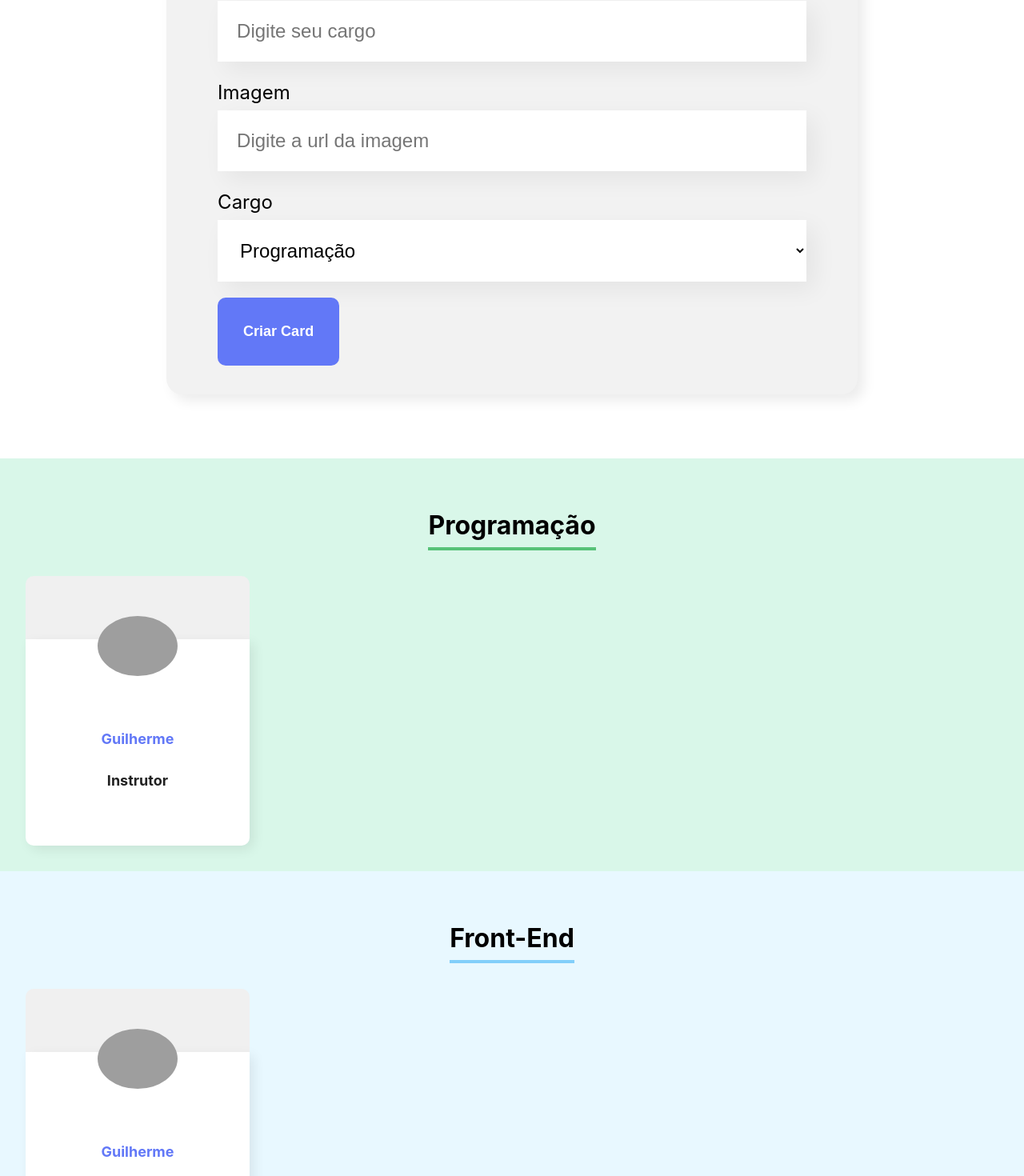
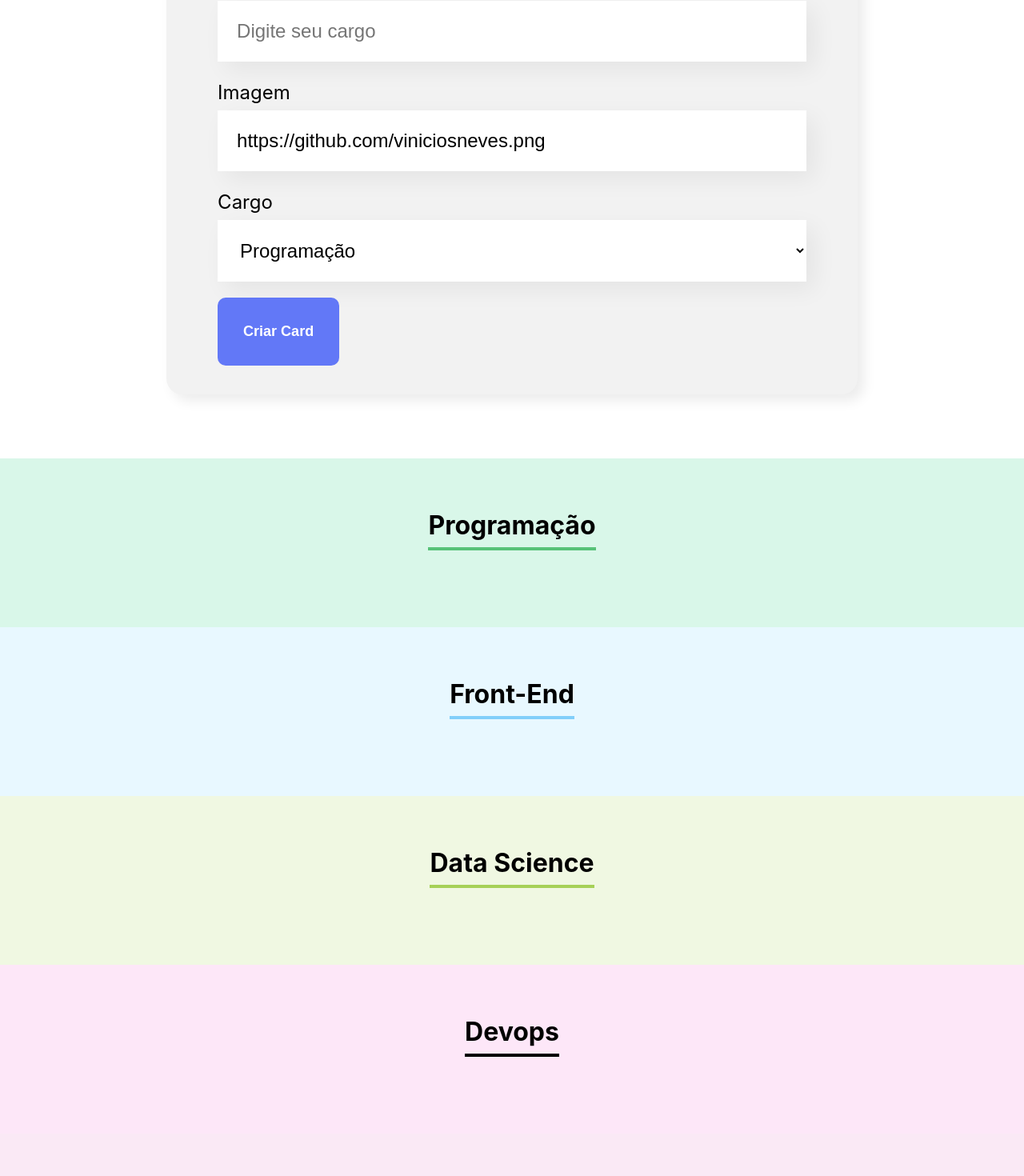
Before and after one commit to guilhermealarcao/organo, a React (Create React App) app: page / in a window 1280 px wide. Shown: the part 860-2330 px from the top of the page at 80% size. Built offline with nearby package versions, Linux system fonts and the light colour scheme; grey boxes are pictures that could not be loaded.

Commit message:
aula 4.6

```diff
--- a/src/App.js
+++ b/src/App.js
@@ -46,6 +46,7 @@ function App() {
   const [colaboradores, setColaboradores] = useState([]);
 
   const aoNovoColaboradorAdicionado = (colaborador) => {
+    console.log(colaborador)
     setColaboradores([...colaboradores, colaborador])
   }
 
@@ -53,9 +54,14 @@ function App() {
     <div className="App">
       <Banner />
       <Formulario  times={times.map(item=>item.nome)} aoSubmit={colaborador => aoNovoColaboradorAdicionado(colaborador)} />
-      {times.map((item) => <Time key={item.nome} nome={item.nome} corPrimeira={item.corPrimeira} corSecundaria={item.corSecundaria} />)}
+      {times.map((time) => <Time
+      key={time.nome}
+      nome={time.nome}
+      corPrimeira={time.corPrimeira}
+      corSecundaria={time.corSecundaria}
+      colaboradores={colaboradores.filter(colaborador => colaborador.time === time.nome)}
+      />)}
     </div>
   );
 }
-
 export default App;
--- a/src/componentes/Card/index.js
+++ b/src/componentes/Card/index.js
@@ -1,14 +1,15 @@
 import './Card.css'
 
-const Card =(props)=>{
-    return(
+const Card = ({ imagem, nome, cargo }) => {
+    console.log(imagem)
+    return (
         <div className='card'>
             <div className='cabecalho'>
-                <img src="https://github.com/viniciosneves.png"/>
+                <img src={imagem} />
             </div>
             <div className='rodape'>
-                <h4>Guilherme</h4>
-                <h5>Instrutor</h5>
+                <h4>{nome}</h4>
+                <h5>{cargo}</h5>
             </div>
         </div>
     )
--- a/src/componentes/Formulario/index.js
+++ b/src/componentes/Formulario/index.js
@@ -9,7 +9,7 @@ const Formulario = (props) => {
 
     const [nome, setNome] = useState('');
     const [cargo, setCargo] = useState('');
-    const [imagem, setImagem] = useState('');
+    const [imagem, setImagem] = useState('https://github.com/viniciosneves.png');
     const [time, setTime] = useState('');
 
     const aoSalvar = (event) => {
--- a/src/componentes/Time/Time.css
+++ b/src/componentes/Time/Time.css
@@ -9,3 +9,11 @@
     display: inline-block;
     padding-bottom: 8px;
 }
+
+
+.colaboradores{
+    display: flex;
+    justify-content: space-around;
+    flex-wrap: wrap;
+    margin-top: 32px;
+}
--- a/src/componentes/Time/index.js
+++ b/src/componentes/Time/index.js
@@ -1,16 +1,18 @@
 import Card from '../Card'
 import './Time.css'
 
-const Time = (props) =>{
+const Time = (props) => {
 
-    const cssSection = {backgroundColor: props.corSecundaria}
+    const cssSection = { backgroundColor: props.corSecundaria }
 
-    const cssTitle = {borderColor: props.corPrimeira}
+    const cssTitle = { borderColor: props.corPrimeira }
 
-    return(
+    return (
         <section className='time' style={cssSection}>
             <h3 style={cssTitle}>{props.nome}</h3>
-            <Card />
+            <div className='colaboradores'>
+                {props.colaboradores.map((item, index) => < Card imagem={item.imagem} nome={item.nome} cargo={item.cargo} key={index} />)}
+            </div>
         </section>
     )
 }
```
